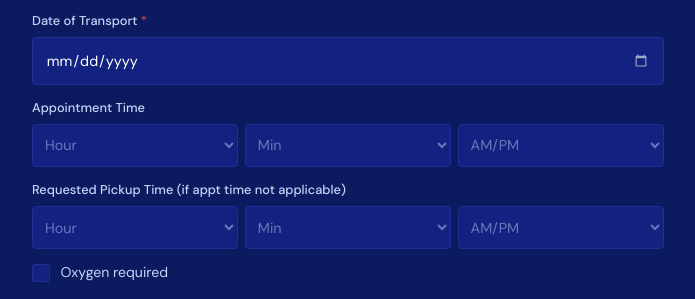
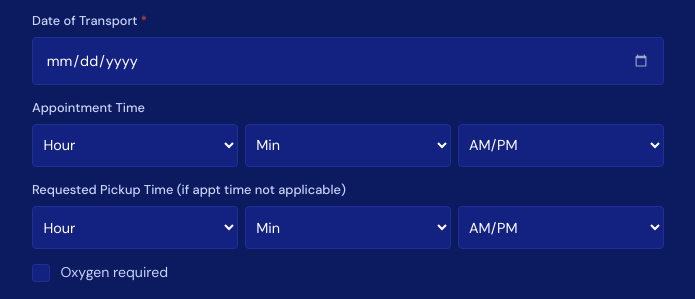
Before and after one commit to godfathereltee/ateam-transport, a Next.js app: page /book in a window 1280 px wide. Shown: the part 962-1261 px from the top of the page, without its empty margins (292-987 px from the left). Built offline with nearby package versions, Linux system fonts and the light colour scheme.

Commit message:
Fix TimePicker: use internal state so dropdowns respond independently

```diff
--- a/src/app/book/page.tsx
+++ b/src/app/book/page.tsx
@@ -289,39 +289,36 @@ function Field({ label, children, required }: { label: string; children: React.R
   )
 }
 
-function TimePicker({ value, onChange }: { value: string; onChange: (v: string) => void }) {
-  const hours = [1,2,3,4,5,6,7,8,9,10,11,12]
-  const mins = ['00','15','30','45']
+function TimePicker({ onChange }: { value: string; onChange: (v: string) => void }) {
+  const [hr, setHr] = useState('')
+  const [min, setMin] = useState('')
+  const [ampm, setAmpm] = useState('')
 
-  // Parse existing value (HH:MM 24h) back to display parts
-  let dispHr = '', dispMin = '', dispAmpm = ''
-  if (value) {
-    const [h, m] = value.split(':')
-    const hr = parseInt(h)
-    dispHr = String(hr % 12 || 12)
-    dispMin = m
-    dispAmpm = hr < 12 ? 'AM' : 'PM'
+  function emit(h: string, m: string, ap: string) {
+    if (h && m && ap) {
+      const h24 = ap === 'PM' && h !== '12' ? String(+h + 12) : ap === 'AM' && h === '12' ? '00' : h.padStart(2, '0')
+      onChange(`${h24.padStart(2, '0')}:${m}`)
+    }
   }
 
-  function combine(hr: string, min: string, ampm: string) {
-    if (!hr || !min || !ampm) { onChange(''); return }
-    const h24 = ampm === 'PM' && hr !== '12' ? String(+hr + 12) : ampm === 'AM' && hr === '12' ? '00' : hr.padStart(2,'0')
-    onChange(`${h24.padStart(2,'0')}:${min}`)
+  const sel: React.CSSProperties = {
+    flex: 1, padding: '.65rem .4rem', background: 'var(--bg-panel)',
+    border: '1px solid var(--border)', borderRadius: '4px',
+    color: 'var(--text)', fontFamily: 'var(--font-sans)',
+    fontSize: '.9rem', outline: 'none', cursor: 'pointer',
   }
-
-  const sel: React.CSSProperties = { flex: 1, padding: '.65rem .5rem', background: 'var(--bg-panel)', border: '1px solid var(--border)', borderRadius: '4px', color: dispHr ? 'var(--text)' : 'var(--text-3)', fontFamily: 'var(--font-sans)', fontSize: '.9rem', outline: 'none', cursor: 'pointer' }
 
   return (
     <div style={{ display: 'flex', gap: '.4rem' }}>
-      <select style={sel} value={dispHr} onChange={e => combine(e.target.value, dispMin, dispAmpm)}>
+      <select style={sel} value={hr} onChange={e => { setHr(e.target.value); emit(e.target.value, min, ampm) }}>
         <option value="">Hour</option>
-        {hours.map(h => <option key={h} value={String(h)}>{h}</option>)}
+        {[1,2,3,4,5,6,7,8,9,10,11,12].map(h => <option key={h} value={String(h)}>{h}</option>)}
       </select>
-      <select style={sel} value={dispMin} onChange={e => combine(dispHr, e.target.value, dispAmpm)}>
+      <select style={sel} value={min} onChange={e => { setMin(e.target.value); emit(hr, e.target.value, ampm) }}>
         <option value="">Min</option>
-        {mins.map(m => <option key={m} value={m}>{m}</option>)}
+        {['00','15','30','45'].map(m => <option key={m} value={m}>{m}</option>)}
       </select>
-      <select style={sel} value={dispAmpm} onChange={e => combine(dispHr, dispMin, e.target.value)}>
+      <select style={sel} value={ampm} onChange={e => { setAmpm(e.target.value); emit(hr, min, e.target.value) }}>
         <option value="">AM/PM</option>
         <option value="AM">AM</option>
         <option value="PM">PM</option>
```
